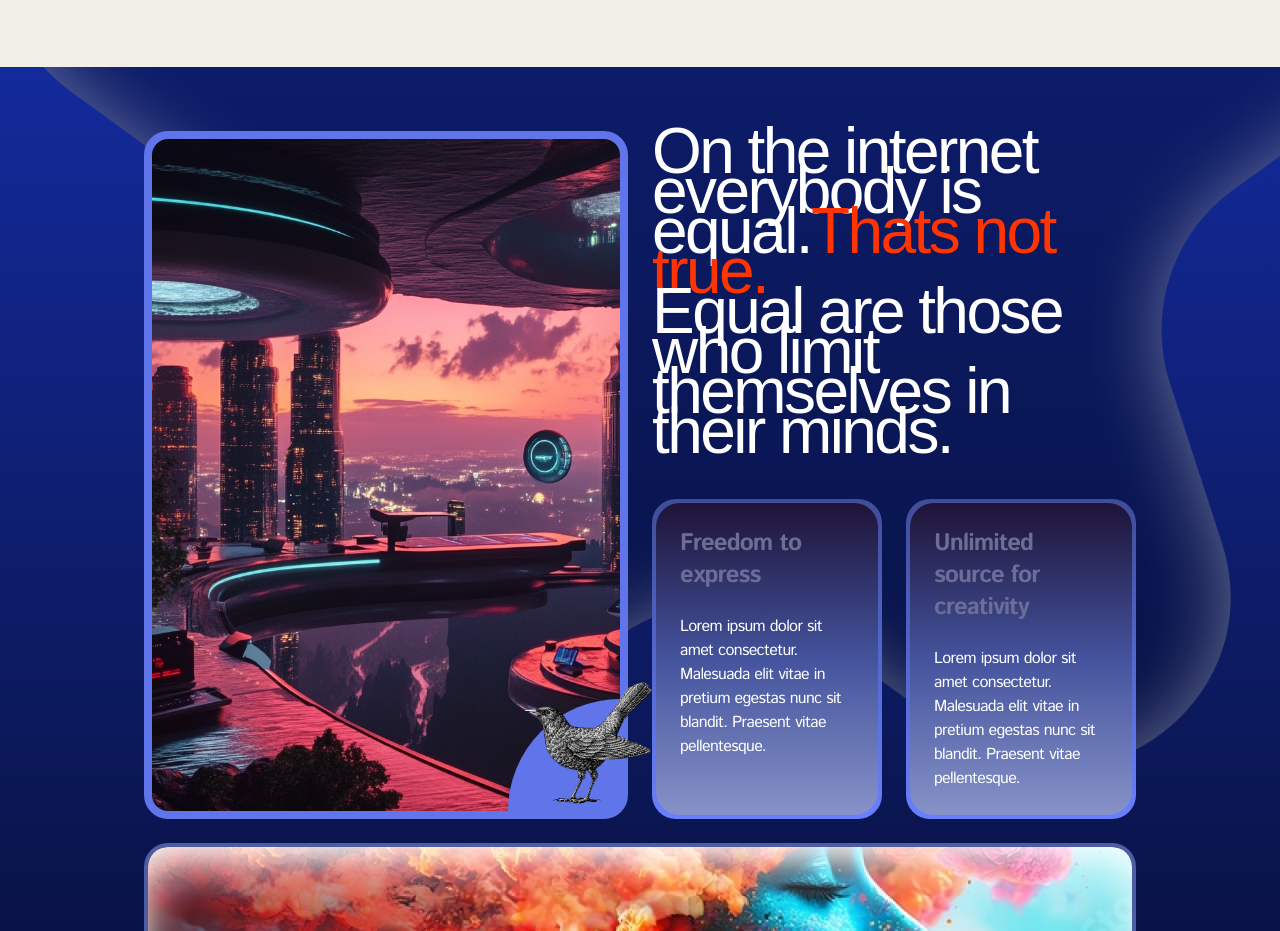
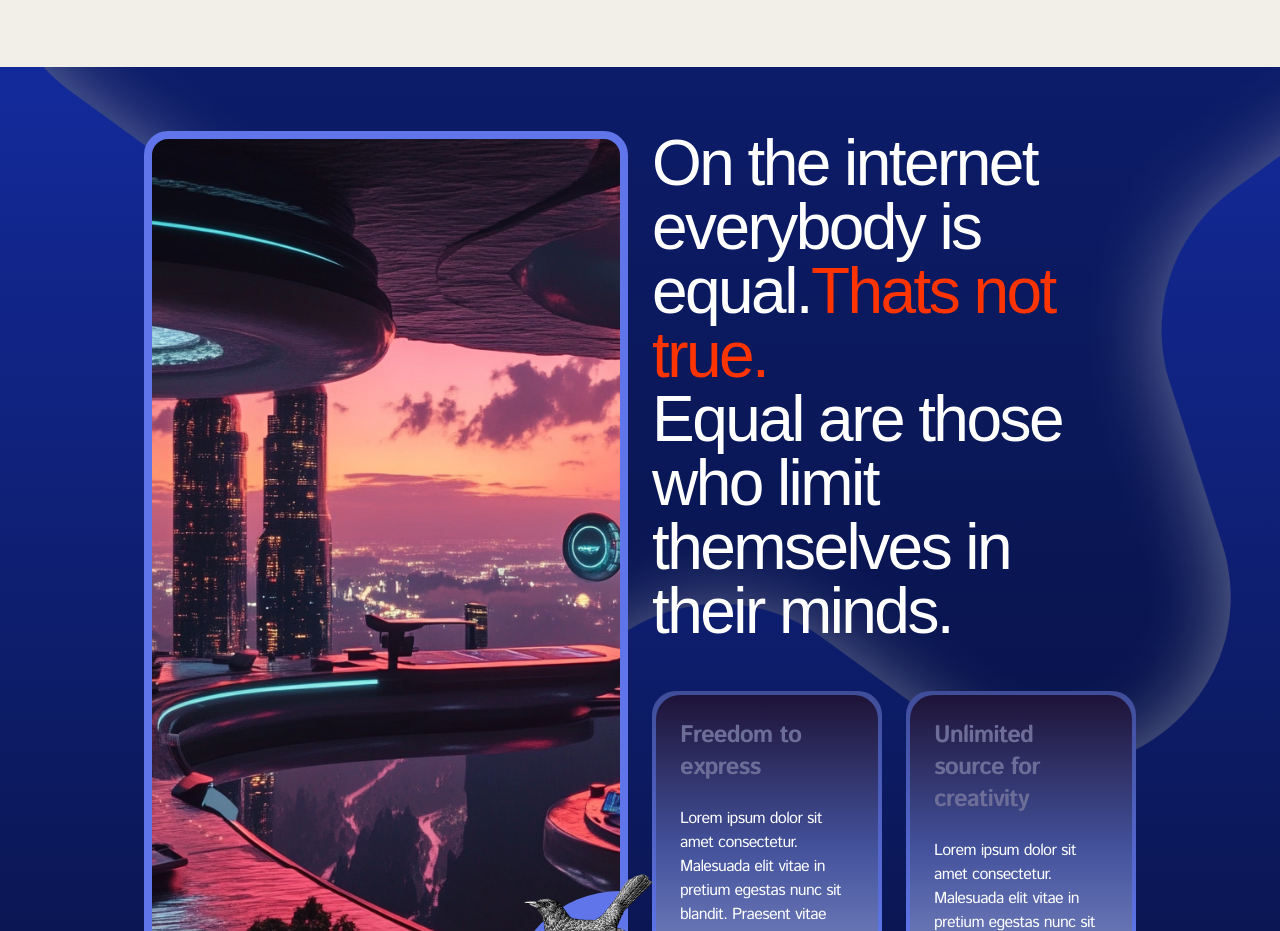
Before and after one commit to jsninjaleo/joker-site-app, a React (Create React App) app: page / in a window 1280 px wide. Shown: the part 2380-3311 px from the top of the page. Built offline with nearby package versions, Linux system fonts and the light colour scheme; a web font is replaced by a local one.

Commit message:
fix line-height issue on the third section

```diff
--- a/src/Pages/Home/Home.tsx
+++ b/src/Pages/Home/Home.tsx
@@ -254,13 +254,13 @@ export const Home: React.FC = () => {
                     </div>
                     <div className="flex flex-col xl:gap-y-12 gap-y-6 z-10">
                         <div>
-                            <p className="font-jersey xl:text-64 md:text-4xl text-3xl text-white leading-none tracking-tightest">
+                            <p className="font-jersey xl:text-64 md:text-4xl text-3xl text-white xl:!leading-64 !leading-none tracking-tightest">
                                 On the internet everybody is equal.
-                                <span className="font-jersey xl:text-64 md:text-4xl text-3xl text-main_red leading-none tracking-tightest">
+                                <span className="font-jersey xl:text-64 md:text-4xl text-3xl text-main_red xl:!leading-64 !leading-none tracking-tightest">
                                     Thats not true.
                                 </span>
                             </p>
-                            <p className="font-jersey xl:text-64 md:text-4xl text-3xl text-white leading-none tracking-tightest">
+                            <p className="font-jersey xl:text-64 md:text-4xl text-3xl text-white xl:!leading-64 !leading-none tracking-tightest">
                                 Equal are those who limit themselves in their
                                 minds.
                             </p>
```
